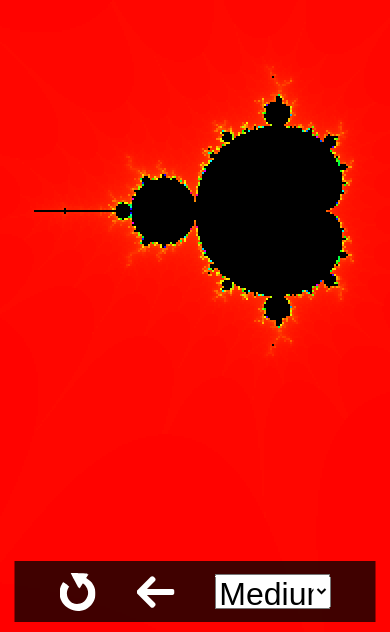
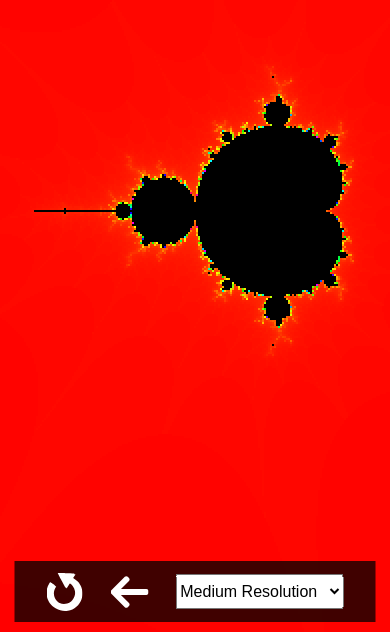
Before and after one commit to BennettB123/Mandelbrot-Set, a plain HTML site: page index.html in a window 390 px wide. Shown: the part 212-844 px from the top of the page. Drawn offline with Linux system fonts and the light colour scheme.

Commit message:
fix resolution dropdown for iPhone

```diff
--- a/index.html
+++ b/index.html
@@ -6,6 +6,7 @@
 
   <title>Mandelbrot set</title>
   <meta name="description" content="Mandelbrot set visualization tool">
+  <meta name="viewport" content="initial-scale=1.0, maximum-scale=1.0, user-scalable=0" />
   <meta name="author" content="Bennett Ballentine">
 
   <link rel="stylesheet" href="./style.css">
--- a/style.css
+++ b/style.css
@@ -42,11 +42,10 @@
 
 #resolution_slider {
   height: 70%;
-  width: 33%;
 }
 
 @media only screen and (max-width: 600px) {
   #resolution_slider {
-    font-size: 32px;
+    font-size: 16px;
   }
 }
```
